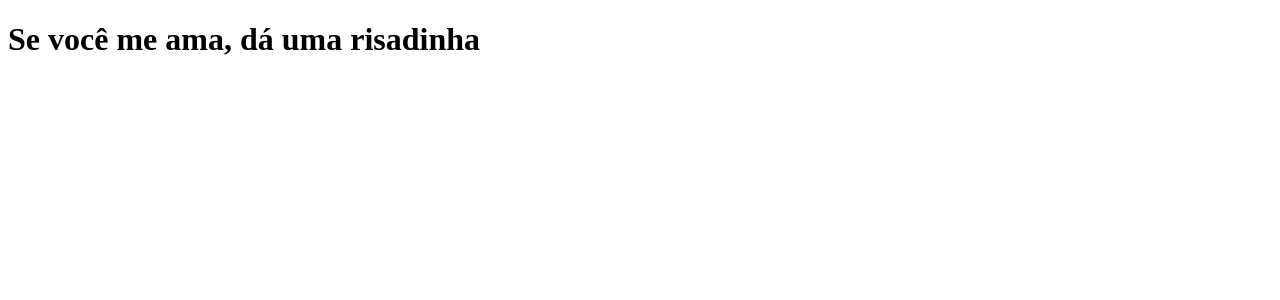
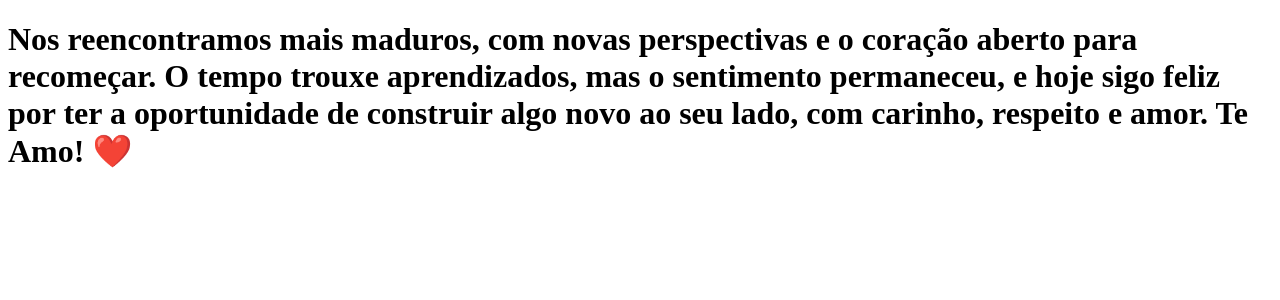
Before and after one commit to willianft/clone-tabnews, a Next.js app: page / in a window 1280 px wide. Shown: the top 300 px of the page. Built offline with nearby package versions, Linux system fonts and the light colour scheme.

Commit message:
atualizado a frase inicial

```diff
--- a/pages/index.js
+++ b/pages/index.js
@@ -1,5 +1,5 @@
 function Home() {
-    return <h1>Se você me ama, dá uma risadinha </h1>
+    return <h1>Nos reencontramos mais maduros, com novas perspectivas e o coração aberto para recomeçar. O tempo trouxe aprendizados, mas o sentimento permaneceu, e hoje sigo feliz por ter a oportunidade de construir algo novo ao seu lado, com carinho, respeito e amor. Te Amo! ❤️ </h1>
 }
 
 export default Home;
```
